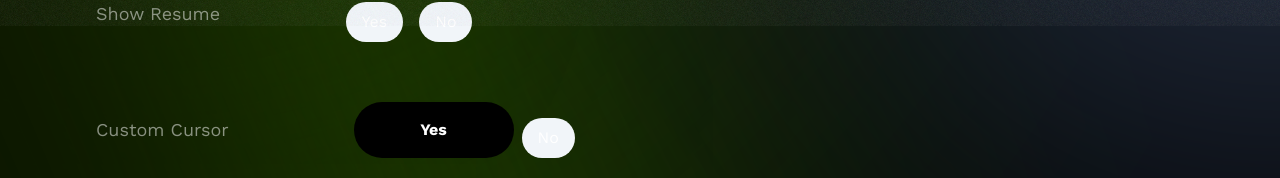
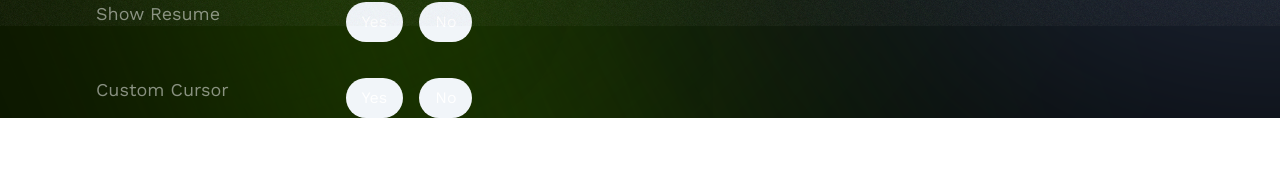
Before and after one commit to Tomas-Lawton/PortfolioSite, a Next.js app: page /edit in a window 1280 px wide. Shown: the part 774-952 px from the top of the page. After the commit the page ends 892 px from the top, so only its background shows below. Built offline with nearby package versions, Linux system fonts and the light colour scheme; a web font is replaced by a local one.

Commit message:
remove custom cursor and improve card

```diff
--- a/components/WorkCard/index.js
+++ b/components/WorkCard/index.js
@@ -7,15 +7,12 @@
       className={`${
         url !== "" && `hover:-translate-y-2`
       } dark-mode justify-between gap-2 flex flex-col overflow-hidden rounded-xl p-5 first:ml-0 link transition-all ease-out duration-300 bg-zinc-100 group`}
-      onClick={onClick}
     >
       <h1 className="text-3xl font-medium mb-2 align-middle text-center mv-4">
         {name ? name : "Project Name"}
       </h1>
 
-      <div
-        className="relative rounded-lg overflow-hidden transition-all ease-out duration-300 mob:h-auto"
-      >
+      <div className="relative rounded-lg overflow-hidden transition-all ease-out duration-300 mob:h-auto">
         <Image
           width={540}
           height={300}
@@ -48,6 +45,7 @@
         <h2 className="text-xl">{description ? description : "Description"}</h2>
         {url !== "" && (
           <button
+            onClick={onClick}
             src={`/images/link.svg`}
             alt="link-icon"
             className="relative inline-flex items-center justify-center p-0.5 mb-2 me-2 overflow-hidden text-sm font-medium text-white rounded-lg group bg-gradient-to-br from-lime-400 to-green-500 hover:from-lime-500 hover:to-green-600 dark:focus:ring-green-800 focus:ring-4 focus:outline-none focus:ring-green-300"
--- a/data/portfolio.json
+++ b/data/portfolio.json
@@ -4,7 +4,7 @@
   "headerTaglineOnea": "Meets Code.",
   "headerTaglineTwo": "AI Engineering and Design,",
   "headerTaglineThree": "Based in APAC.",
-  "showCursor": true,
+  "showCursor": false,
   "showBlog": false,
   "darkMode": false,
   "showResume": false,
--- a/pages/index.js
+++ b/pages/index.js
@@ -7,9 +7,9 @@
 import { stagger } from "../animations";
 import Footer from "../components/Footer";
 import Head from "next/head";
-import Button from "../components/Button";
-import Link from "next/link";
-import Cursor from "../components/Cursor";
+// import Button from "../components/Button";
+// import Link from "next/link";
+// import Cursor from "../components/Cursor";
 // import CustomAlert from "../components/CustomAlert";
 import * as THREE from "three";
 import ScrambleText from "scramble-text";
@@ -292,7 +292,7 @@
 
   return (
     <div className={`relative ${data.showCursor && "cursor-none"}`}>
-      {data.showCursor && <Cursor />}
+      {/* {data.showCursor && <Cursor />} */}
       <Head>
         <title>Where Chaos, Meets Code</title>
         {/* <link rel="preconnect" href="https://fonts.googleapis.com"></link>
```
